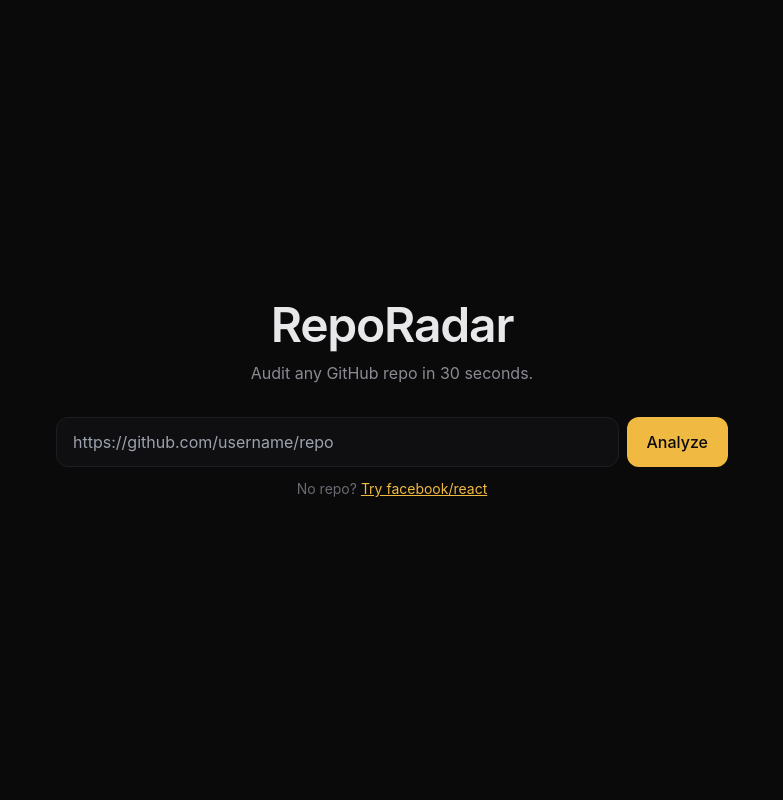
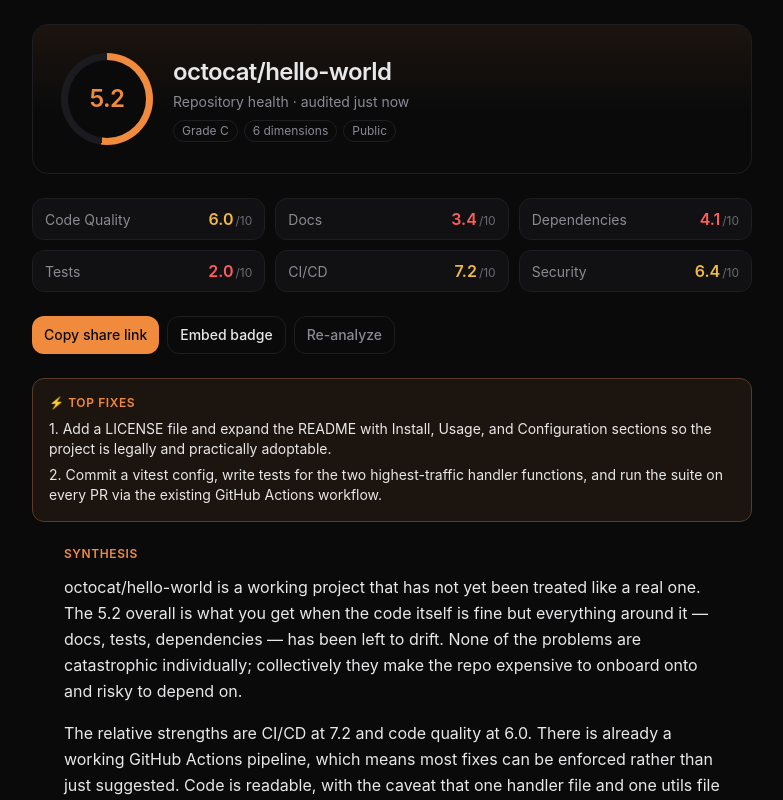
Before and after one commit to arduvey29/RepoRadar, a React (Vite) app in the folder frontend/: page /report/1 in a window 1280 px wide. Shown: the top 800 px of the page, without its empty margins (248-1031 px from the left). Built offline with nearby package versions, Linux system fonts and the light colour scheme; no server answers.

Commit message:
feat(frontend): Report page composing all components

```diff
--- a/frontend/src/App.tsx
+++ b/frontend/src/App.tsx
@@ -1,10 +1,12 @@
-import { BrowserRouter } from "react-router-dom"
-import { Landing } from "./pages/Landing"
+import { MemoryRouter, Routes, Route } from "react-router-dom"
+import { Report } from "./pages/Report"
 
 export default function App() {
   return (
-    <BrowserRouter>
-      <Landing />
-    </BrowserRouter>
+    <MemoryRouter initialEntries={["/report/mock-c"]}>
+      <Routes>
+        <Route path="/report/:id" element={<Report />} />
+      </Routes>
+    </MemoryRouter>
   )
 }
--- /dev/null
+++ b/frontend/src/pages/Report.tsx
@@ -0,0 +1,42 @@
+import { useParams, useNavigate } from "react-router-dom"
+import { useEffect, useState } from "react"
+import { mockReports } from "../lib/mock-reports"
+import type { ReportResult } from "../lib/types"
+import { Hero } from "../components/Hero"
+import { DimensionGrid } from "../components/DimensionGrid"
+import { ShareBar } from "../components/ShareBar"
+import { TopFixes } from "../components/TopFixes"
+import { SynthesisPanel } from "../components/SynthesisPanel"
+import { DimensionDetail } from "../components/DimensionDetail"
+
+export function Report() {
+  const { id } = useParams()
+  const nav = useNavigate()
+  const [report, setReport] = useState<ReportResult | null>(null)
+
+  useEffect(() => {
+    // Phase 1: read from mocks only. Phase 2+: fetch from API.
+    if (id && mockReports[id]) setReport(mockReports[id])
+  }, [id])
+
+  if (!report) return <main className="p-8 text-text-muted">Report not found.</main>
+
+  function scrollToDim(key: string) {
+    document.getElementById(`dim-${key}`)?.scrollIntoView({ behavior: "smooth", block: "start" })
+  }
+
+  return (
+    <main data-grade={report.overall_grade} className="min-h-screen pb-16">
+      <div className="max-w-3xl mx-auto p-6 space-y-6">
+        <Hero report={report} />
+        <DimensionGrid dimensions={report.dimensions} onSelect={scrollToDim} />
+        <ShareBar reportId={report.report_id} onReanalyze={() => nav("/")} />
+        <TopFixes fixes={report.top_fixes} />
+        <SynthesisPanel text={report.synthesis} />
+        <div className="space-y-4">
+          {report.dimensions.map(d => <DimensionDetail key={d.key} dim={d} />)}
+        </div>
+      </div>
+    </main>
+  )
+}
```
